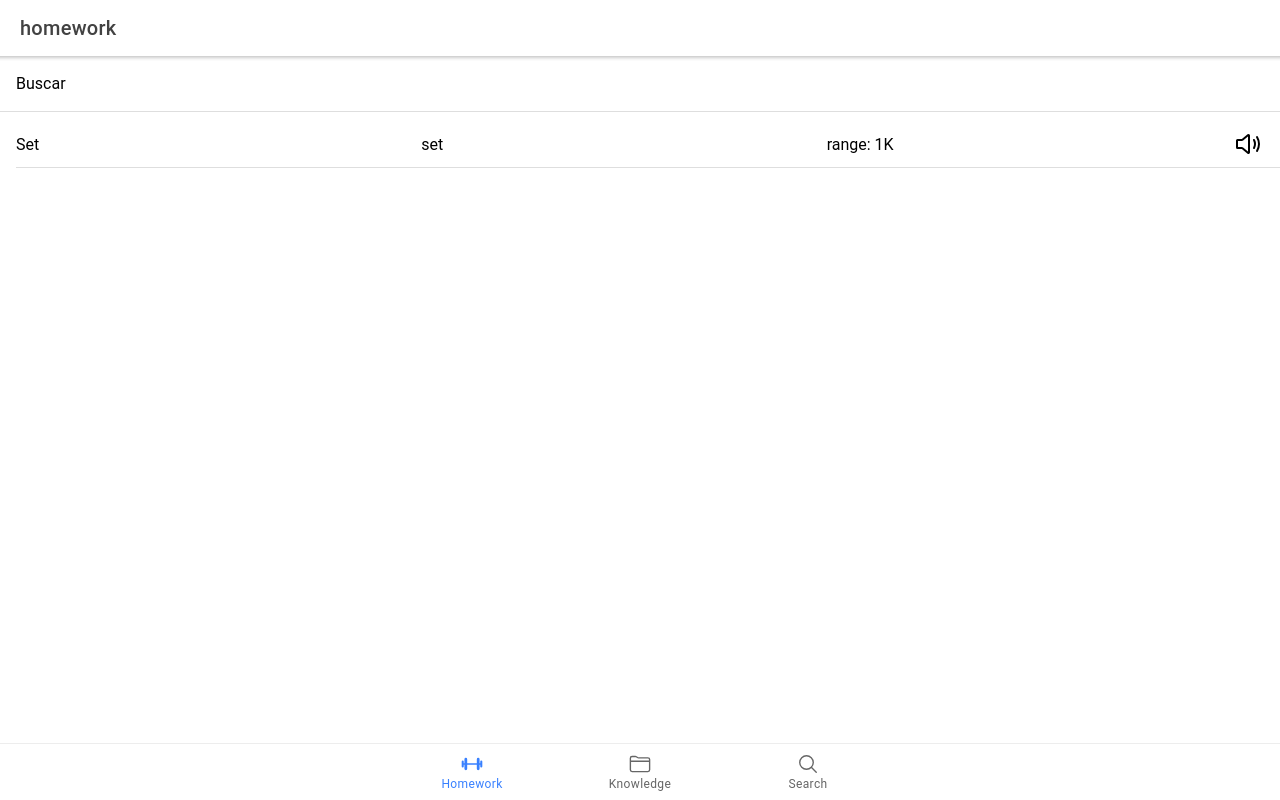
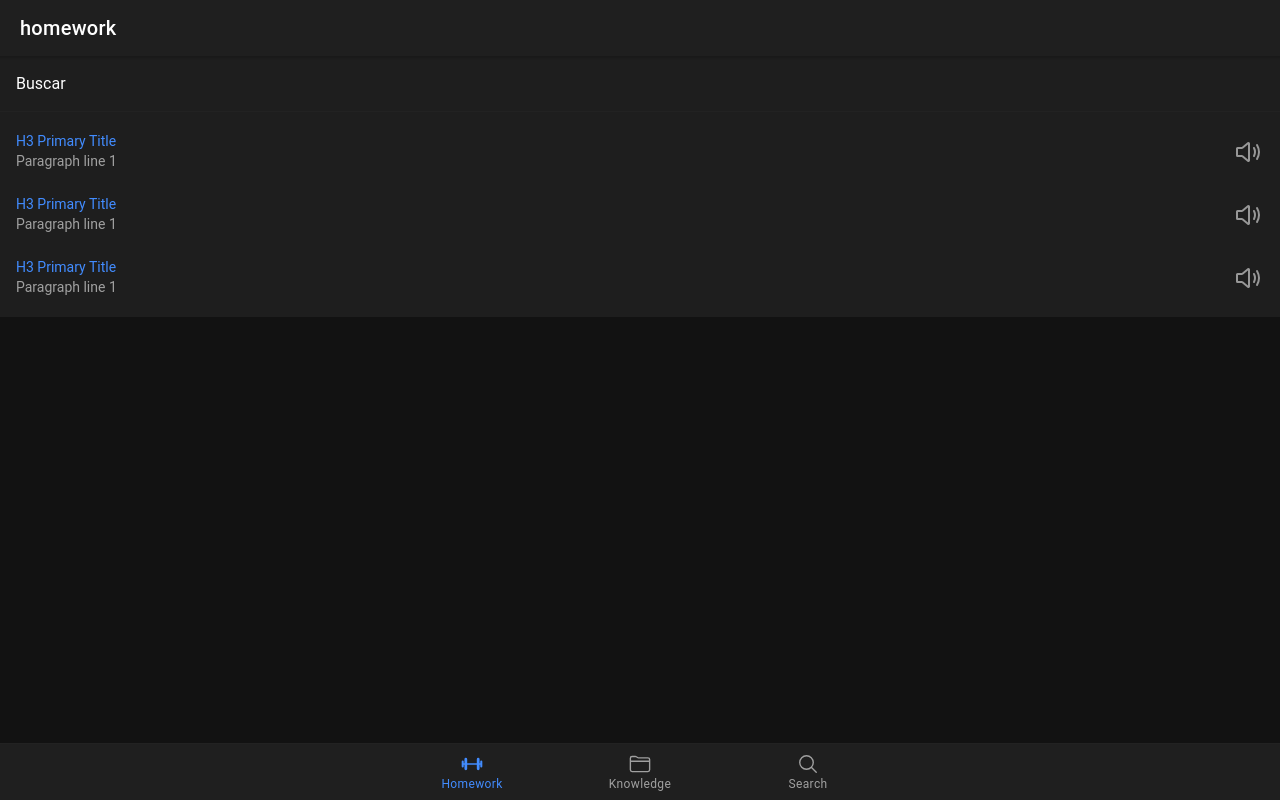
Before and after one commit to Enrikerf/reactWordApp, a React (Create React App) app: page /tabHomework in a window 1280 px wide. Built offline with nearby package versions, Linux system fonts and the light colour scheme.

Commit message:
Basic style on homework

```diff
--- a/src/pages/HomeworkPage/TabHomework.tsx
+++ b/src/pages/HomeworkPage/TabHomework.tsx
@@ -8,28 +8,43 @@ import {
   IonLabel,
   IonItem,
   IonInput,
-  IonCard,
-  IonCardHeader,
-  IonCardSubtitle,
-  IonCardTitle,
-  IonCardContent,
   IonIcon,
   IonList,
-  IonListHeader,
   IonItemOption,
   IonItemSliding,
   IonItemOptions,
+  IonText,
 } from "@ionic/react";
 import { volumeMediumOutline } from "ionicons/icons";
 import { Entry } from "../../shared/modules/api-kerf/models/entry";
 
-const TabHomework: React.FC = () => {
-  const styles = {
-    volumeIcon: {
-      display: "flex",
-      justifyContent: "flex-end",
+class TabHomework extends React.Component {
+  public entries: Entry[];
+  constructor(props: any) {
+    super(props);
+    this.state = {};
+    this.entries = [
+      {
+        word: "string",
+        results: [],
+        pronunciation: "any",
+        frequency: 4,
       },
-  };
+      {
+        word: "string",
+        results: [],
+        pronunciation: "any",
+        frequency: 4,
+      },
+      {
+        word: "string",
+        results: [],
+        pronunciation: "any",
+        frequency: 4,
+      },
+    ];
+  }
+  render() {
     return (
       <IonPage>
         <IonHeader>
@@ -51,30 +66,48 @@ const TabHomework: React.FC = () => {
               </IonItem>
             </div>
           </form>
-        <div className="list-content">
+          <div>
             <IonList>
-            <IonItemSliding>
-              <IonItem>
-                <IonLabel>Set</IonLabel>
-                <IonLabel>set</IonLabel>
-                <IonLabel>range: 1K</IonLabel>
-                <div style={styles.volumeIcon}>
-                  <IonIcon size="large" icon={volumeMediumOutline} />
-                </div>
-              </IonItem>
-
-              <IonItemOptions side="start">
-                <IonItemOption color="primary">Mark Unread</IonItemOption>
-              </IonItemOptions>
-
-              <IonItemOptions side="end">
-                <IonItemOption color="danger">Delete</IonItemOption>
-              </IonItemOptions>
-            </IonItemSliding>
+              {this.entries.map((el) => (
+                <EntryCard />
+              ))}
             </IonList>
           </div>
         </IonContent>
       </IonPage>
     );
+  }
+}
+
+class EntryCard extends React.Component {
+  render() {
+    const styles = {
+      none: {},
     };
+    return (
+      <IonItemSliding style={styles.none}>
+        <IonItem lines="none" style={styles.none}>
+          <IonLabel class="ion-text-wrap" onClick={() => alert("item")}>
+            <IonText color="primary">
+              <h3>H3 Primary Title</h3>
+            </IonText>
+            <p>Paragraph line 1</p>
+          </IonLabel>
+          <IonIcon
+            size="large"
+            slot="end"
+            icon={volumeMediumOutline}
+            onClick={() => alert("volumen")}
+          />
+        </IonItem>
+        <IonItemOptions side="start">
+          <IonItemOption color="success">Done</IonItemOption>
+        </IonItemOptions>
+        <IonItemOptions side="end">
+          <IonItemOption color="secondary">Remind</IonItemOption>
+        </IonItemOptions>
+      </IonItemSliding>
+    );
+  }
+}
 export default TabHomework;
--- a/src/theme/variables.css
+++ b/src/theme/variables.css
@@ -76,7 +76,7 @@ http://ionicframework.com/docs/theming/ */
   --ion-color-light-tint: #f5f6f9;
 }
 
-@media (prefers-color-scheme: dark) {
+@media (prefers-color-scheme: light) {
   /*
    * Dark Colors
    * -------------------------------------------
```
Lines whose indentation alone changed are shown as unchanged.
